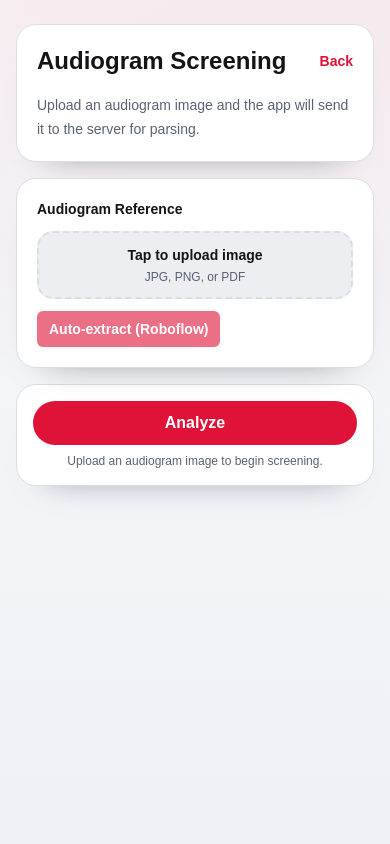
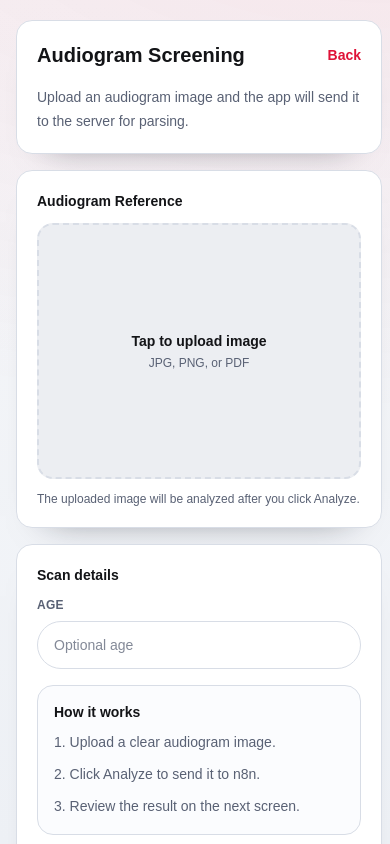
Before and after one commit to gogoldh/SONARIS, a Next.js app: page /scan in a window 390 px wide. Shown: the top 844 px of the page. Built offline with nearby package versions, Linux system fonts and the light colour scheme; a web font is replaced by a local one.

Commit message:
feat: Improve UI consistency and responsiveness across various pages with updated styles and layout adjustments

```diff
--- a/app/error/page.tsx
+++ b/app/error/page.tsx
@@ -12,13 +12,13 @@ export default async function ErrorPage({ searchParams }: ErrorPageProps) {
   const reason = params.reason || "The scan could not be processed.";
 
   return (
-    <div className="page-enter flex min-h-screen items-center justify-center p-6">
-      <main className="card w-full max-w-md px-8 py-10 text-center">
+    <div className="page-enter flex min-h-screen items-center justify-center px-4 py-8 sm:px-6">
+      <main className="card w-full max-w-md px-6 py-8 text-center sm:px-8 sm:py-10">
         <div className="mb-3 flex justify-center">
           <EarPulseLogo size="md" />
         </div>
-        <h1 className="mb-2 text-3xl font-bold">That did not sound right.</h1>
-        <p className="mb-6 text-sm leading-6 text-[var(--muted)]">{reason}</p>
+        <h1 className="mb-2 text-2xl font-bold sm:text-3xl">That did not sound right.</h1>
+        <p className="mb-6 text-sm leading-6 text-[var(--muted)] sm:text-[15px]">{reason}</p>
         <Link href="/scan">
           <PrimaryButton fullWidth>Try again</PrimaryButton>
         </Link>
--- a/app/globals.css
+++ b/app/globals.css
@@ -27,6 +27,8 @@ body {
   background: var(--background);
   color: var(--foreground);
   font-family: var(--font-heading), "Segoe UI", sans-serif;
+  min-height: 100dvh;
+  line-height: 1.45;
   background-image:
     radial-gradient(1200px 500px at 100% -10%, rgba(223, 18, 55, 0.08), transparent),
     linear-gradient(180deg, #f7f8fa 0%, #eef1f6 100%);
@@ -49,8 +51,62 @@ body {
 .card {
   border: 1px solid var(--border);
   background: var(--surface);
-  border-radius: 20px;
+  border-radius: clamp(16px, 2vw, 22px);
   box-shadow: 0 20px 35px -32px rgba(13, 18, 31, 0.6);
+}
+
+.app-shell {
+  width: min(calc(100vw - 1.5rem), 72rem);
+  margin-inline: auto;
+}
+
+@media (min-width: 40em) {
+  .app-shell {
+    width: min(calc(100vw - 2.5rem), 72rem);
+  }
+}
+
+.scan-layout {
+  display: grid;
+  gap: 1rem;
+  align-items: start;
+}
+
+.scan-panel {
+  min-width: 0;
+}
+
+@media (min-width: 48em) {
+  .scan-layout {
+    gap: 1.25rem;
+  }
+}
+
+@media (min-width: 64em) {
+  .scan-layout {
+    grid-template-columns: minmax(0, 1.25fr) minmax(20rem, 0.75fr);
+  }
+}
+
+.soft-input {
+  width: 100%;
+  border: 1px solid var(--border);
+  border-radius: 9999px;
+  background: rgba(255, 255, 255, 0.75);
+  padding: 0.8rem 1rem;
+  color: var(--foreground);
+  outline: none;
+  transition: box-shadow 150ms ease, border-color 150ms ease, background-color 150ms ease;
+}
+
+.soft-input::placeholder {
+  color: rgba(89, 97, 116, 0.75);
+}
+
+.soft-input:focus {
+  border-color: rgba(223, 18, 55, 0.55);
+  box-shadow: 0 0 0 3px rgba(223, 18, 55, 0.12);
+  background: #fff;
 }
 
 .focus-ring {
--- a/app/loading/page.tsx
+++ b/app/loading/page.tsx
@@ -169,13 +169,13 @@ export default function LoadingPage() {
   }, [router]);
 
   return (
-    <div className="page-enter flex min-h-screen items-center justify-center p-6">
-      <main className="card w-full max-w-md px-8 py-10 text-center">
+    <div className="page-enter flex min-h-screen items-center justify-center px-4 py-8 sm:px-6">
+      <main className="card w-full max-w-md px-6 py-8 text-center sm:px-8 sm:py-10">
         <div className="mb-4 flex justify-center">
           <EarPulseLogo size="lg" muted animate />
         </div>
-        <h1 className="text-3xl font-bold">Loading...</h1>
-        <p className="mx-auto mt-3 max-w-xs text-sm leading-6 text-[var(--muted)]">
+        <h1 className="text-2xl font-bold sm:text-3xl">Loading...</h1>
+        <p className="mx-auto mt-3 max-w-xs text-sm leading-6 text-[var(--muted)] sm:text-[15px]">
           Processing audiogram input and applying rule-based hearing-loss criteria.
         </p>
       </main>
--- a/app/scan/page.tsx
+++ b/app/scan/page.tsx
@@ -7,7 +7,6 @@ import { ChangeEvent, useState } from "react";
 
 import { PrimaryButton } from "@/components/PrimaryButton";
 import { clearAnalysisResult, savePendingInput } from "@/lib/storage";
-import { RoboflowPrediction } from "@/lib/detection-utils";
 
 export default function ScanPage() {
   const router = useRouter();
@@ -15,15 +14,12 @@ export default function ScanPage() {
   const [age, setAge] = useState("");
 
   const [error, setError] = useState<string | null>(null);
-  const [parseLoading, setParseLoading] = useState(false);
-  const [parseError, setParseError] = useState<string | null>(null);
 
   const onFile = (event: ChangeEvent<HTMLInputElement>) => {
     const file = event.target.files?.[0];
     if (!file) return;
 
     setError(null);
-    setParseError(null);
 
     const reader = new FileReader();
     reader.onload = () => {
@@ -32,59 +28,6 @@ export default function ScanPage() {
       }
     };
     reader.readAsDataURL(file);
-  };
-
-  const autoExtractRoboflow = async () => {
-    if (!imageDataUrl) {
-      setParseError("Please upload an image first.");
-      return;
-    }
-
-    setParseLoading(true);
-    setParseError(null);
-
-    try {
-      const img = new window.Image();
-      img.src = imageDataUrl;
-      await new Promise((res, rej) => {
-        img.onload = () => res(true);
-        img.onerror = () => rej(new Error("Failed to load image"));
-      });
-
-      const width = img.naturalWidth || img.width || 1000;
-      const height = img.naturalHeight || img.height || 800;
-
-      const res = await fetch("/api/roboflow/infer", {
-        method: "POST",
-        headers: { "Content-Type": "application/json" },
-        body: JSON.stringify({ imageDataUrl }),
-      });
-
-      const payload = await res.json();
-      if (!res.ok || !payload?.success) {
-        const msg = payload?.error || `Roboflow inference failed (${res.status})`;
-        setParseError(msg);
-        return;
-      }
-
-      const rf = payload.payload as { predictions?: any[] };
-      const predsRaw = rf?.predictions || [];
-
-      const preds: RoboflowPrediction[] = predsRaw.map((p: any) => ({
-        x: Number(p.x ?? p.center_x ?? 0),
-        y: Number(p.y ?? p.center_y ?? 0),
-        width: Number(p.width ?? p.w ?? 0),
-        height: Number(p.height ?? p.h ?? 0),
-        confidence: Number(p.confidence ?? p.score ?? 0),
-        class: String(p.class ?? p.label ?? "unknown"),
-      }));
-
-    } catch (err) {
-      const message = err instanceof Error ? err.message : String(err);
-      setParseError(`Auto-extract failed: ${message}`);
-    } finally {
-      setParseLoading(false);
-    }
   };
 
   const submitForAnalysis = () => {
@@ -106,25 +49,25 @@ export default function ScanPage() {
   };
 
   return (
-    <div className="page-enter min-h-screen px-4 py-6 sm:px-6">
-      <div className="mx-auto w-full max-w-4xl space-y-4">
+    <div className="page-enter min-h-screen px-4 py-5 sm:px-6 sm:py-8">
+      <div className="app-shell w-full space-y-4 sm:space-y-5">
         {/* Header */}
         <div className="card p-5 sm:p-6">
-          <div className="mb-4 flex items-center justify-between gap-4">
-            <h1 className="text-2xl font-bold">Audiogram Screening</h1>
+          <div className="mb-4 flex flex-wrap items-center justify-between gap-3">
+            <h1 className="text-xl font-bold sm:text-2xl">Audiogram Screening</h1>
             <Link href="/" className="text-sm font-semibold text-[var(--brand)] underline-offset-4 hover:underline">
               Back
             </Link>
           </div>
-          <p className="text-sm leading-6 text-[var(--muted)]">Upload an audiogram image and the app will send it to the server for parsing.</p>
+          <p className="text-sm leading-6 text-[var(--muted)] sm:text-[15px]">Upload an audiogram image and the app will send it to the server for parsing.</p>
         </div>
 
         {/* Two-column layout: Image + Form */}
-        <div className="grid gap-4 lg:grid-cols-2">
+        <div className="scan-layout">
           {/* Image Reference */}
-          <div className="card flex flex-col p-5 sm:p-6">
-            <h2 className="mb-3 text-sm font-bold">Audiogram Reference</h2>
-            <label className="focus-ring flex flex-1 cursor-pointer flex-col items-center justify-center rounded-2xl border-2 border-dashed border-[var(--border)] bg-[var(--surface-soft)] p-3 text-center">
+          <div className="scan-panel card flex flex-col p-5 sm:p-6">
+            <h2 className="mb-3 text-sm font-bold sm:text-base">Audiogram Reference</h2>
+            <label className="focus-ring flex min-h-[16rem] flex-1 cursor-pointer flex-col items-center justify-center rounded-2xl border-2 border-dashed border-[var(--border)] bg-[var(--surface-soft)] p-3 text-center sm:min-h-[22rem]">
               <input
                 type="file"
                 accept="image/*,.pdf"
@@ -139,36 +82,55 @@ export default function ScanPage() {
                   width={800}
                   height={600}
                   unoptimized
-                  className="max-h-96 w-auto rounded-xl object-contain"
+                  className="max-h-[21rem] w-auto rounded-xl object-contain sm:max-h-[27rem]"
                 />
               ) : (
                 <>
-                  <p className="text-sm font-semibold">Tap to upload image</p>
-                  <p className="mt-1 text-xs text-[var(--muted)]">JPG, PNG, or PDF</p>
+                  <p className="text-sm font-semibold sm:text-base">Tap to upload image</p>
+                  <p className="mt-1 text-xs text-[var(--muted)] sm:text-sm">JPG, PNG, or PDF</p>
                 </>
               )}
             </label>
 
-            <div className="mt-3 flex items-center justify-between">
-              <button
-                type="button"
-                className="rounded-md bg-[var(--brand)] px-3 py-2 text-sm font-semibold text-white disabled:opacity-60"
-                onClick={autoExtractRoboflow}
-                disabled={parseLoading || !imageDataUrl}
-              >
-                {parseLoading ? "Extracting..." : "Auto-extract (Roboflow)"}
-              </button>
-
-              {parseError ? (
-                <p className="text-xs font-semibold text-[var(--warn)]">{parseError}</p>
-              ) : null}
-            </div>
+            <p className="mt-3 text-xs text-[var(--muted)] sm:text-sm">
+              The uploaded image will be analyzed after you click Analyze.
+            </p>
           </div>
 
-          {/* Manual thresholds removed — image upload triggers server-side parsing */}
+          <aside className="scan-panel card p-5 sm:p-6">
+            <h2 className="mb-3 text-sm font-bold sm:text-base">Scan details</h2>
+            <div className="space-y-4">
+              <label className="block">
+                <span className="mb-2 block text-xs font-semibold uppercase tracking-wide text-[var(--muted)]">Age</span>
+                <input
+                  className="soft-input text-sm sm:text-[15px]"
+                  type="number"
+                  inputMode="numeric"
+                  min="0"
+                  max="120"
+                  placeholder="Optional age"
+                  value={age}
+                  onChange={(event) => setAge(event.target.value)}
+                />
+              </label>
+
+              <div className="rounded-2xl border border-[var(--border)] bg-[#fbfcfe] p-4">
+                <p className="text-sm font-semibold">How it works</p>
+                <ul className="mt-2 space-y-2 text-sm leading-6 text-[var(--muted)]">
+                  <li>1. Upload a clear audiogram image.</li>
+                  <li>2. Click Analyze to send it to n8n.</li>
+                  <li>3. Review the result on the next screen.</li>
+                </ul>
+              </div>
+
+              <div className="rounded-2xl bg-[var(--surface-soft)] p-4 text-sm leading-6 text-[var(--muted)]">
+                Best results come from a straight-on photo or scan with readable axis labels and thresholds.
+              </div>
+            </div>
+          </aside>
         </div>
 
-        {error && <p className="px-2 text-sm font-semibold text-[var(--brand)]">{error}</p>}
+        {error && <p className="px-2 text-sm font-semibold text-[var(--brand)] sm:text-base">{error}</p>}
 
         <div className="no-print card p-4">
           <PrimaryButton fullWidth onClick={submitForAnalysis}>
--- a/components/PrimaryButton.tsx
+++ b/components/PrimaryButton.tsx
@@ -14,7 +14,7 @@ export function PrimaryButton({
   ...props
 }: PrimaryButtonProps) {
   const base =
-    "font-heading focus-ring inline-flex items-center justify-center rounded-full px-5 py-2.5 text-base font-semibold transition active:scale-[0.99] disabled:cursor-not-allowed disabled:opacity-55";
+    "font-heading focus-ring inline-flex min-h-11 items-center justify-center rounded-full px-5 py-2.5 text-[0.95rem] font-semibold transition active:scale-[0.99] sm:min-h-12 sm:text-base disabled:cursor-not-allowed disabled:opacity-55";
 
   const styles =
     variant === "primary"
```
Also changed, not shown: app/page.tsx (+10 -8 lines), app/result/page.tsx (+9 -9 lines).
